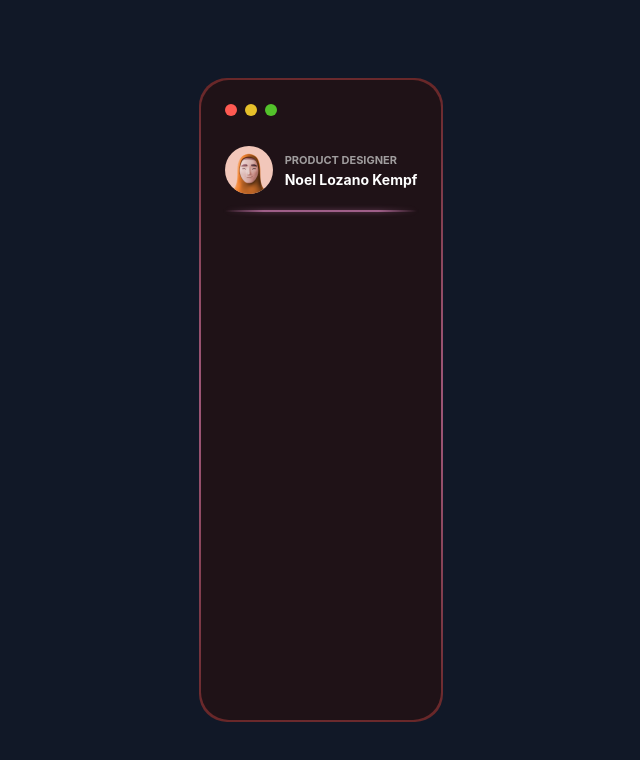
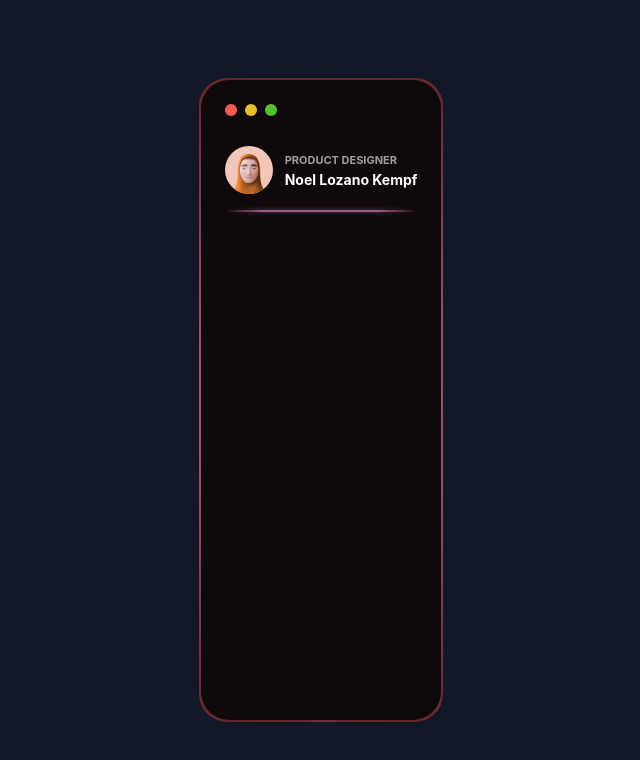
Before and after one commit to JonathanAGonzalez/sidebar, a React (Vite) app: page / in a window 1280 px wide. Shown: the top 760 px of the page, without its empty margins (319-959 px from the left). Built offline with nearby package versions, Linux system fonts and the light colour scheme.

Commit message:
feat: Create SidebarHeader component for avatar display and refactor SideBar to utilize it. Update sidebar styles with a new background color variable.

```diff
--- /dev/null
+++ b/src/components/sidebar-header.component.tsx
@@ -0,0 +1,18 @@
+import { sidebarClasses } from "@constants/sidebar";
+import avatar from "@assets/avatar.png";
+
+export const SidebarHeader = () => {
+  return (
+    <header>
+      <div className={sidebarClasses.avatar.container}>
+        <div className={sidebarClasses.avatar.image}>
+          <img src={avatar} alt="avatar" />
+        </div>
+        <div className={sidebarClasses.avatar.information}>
+          <h3>PRODUCT DESIGNER</h3>
+          <h2>Noel Lozano Kempf</h2>
+        </div>
+      </div>
+    </header>
+  );
+};
--- a/src/components/sidebar.component.tsx
+++ b/src/components/sidebar.component.tsx
@@ -1,18 +1,5 @@
-import { sidebarClasses } from "@constants/sidebar";
-import avatar from "@assets/avatar.png";
+import { SidebarHeader } from "./sidebar-header.component";
 
 export const SideBar = () => {
-  return (
-    <header>
-      <div className={sidebarClasses.avatar.container}>
-        <div className={sidebarClasses.avatar.image}>
-          <img src={avatar} alt="avatar" />
-        </div>
-        <div className={sidebarClasses.avatar.information}>
-          <h3>PRODUCT DESIGNER</h3>
-          <h2>Noel Lozano Kempf</h2>
-        </div>
-      </div>
-    </header>
-  );
+  return <SidebarHeader />;
 };
--- a/src/scss/_variables.styles.scss
+++ b/src/scss/_variables.styles.scss
@@ -7,6 +7,7 @@ $light-red-color: #F2C7BA;
 $dark-red-color: #1F1217;
 $dark-red-color-2: #662525;
 $dark-red-color-3: #B86E9F;
+$dark-red-color-4: #0F090C;
 
 // Gradients
 $gradient-primary: radial-gradient(circle,  $dark-red-color-3 0%, $dark-red-color-2 100%);
--- a/src/scss/sidebar.styles.scss
+++ b/src/scss/sidebar.styles.scss
@@ -3,7 +3,7 @@
 
 .sidebar {
   &__container {
-    background: $dark-red-color;
+    background: $dark-red-color-4;
     min-height: 80vh;
     max-width: 256px;
     border-radius: 28px;
```
